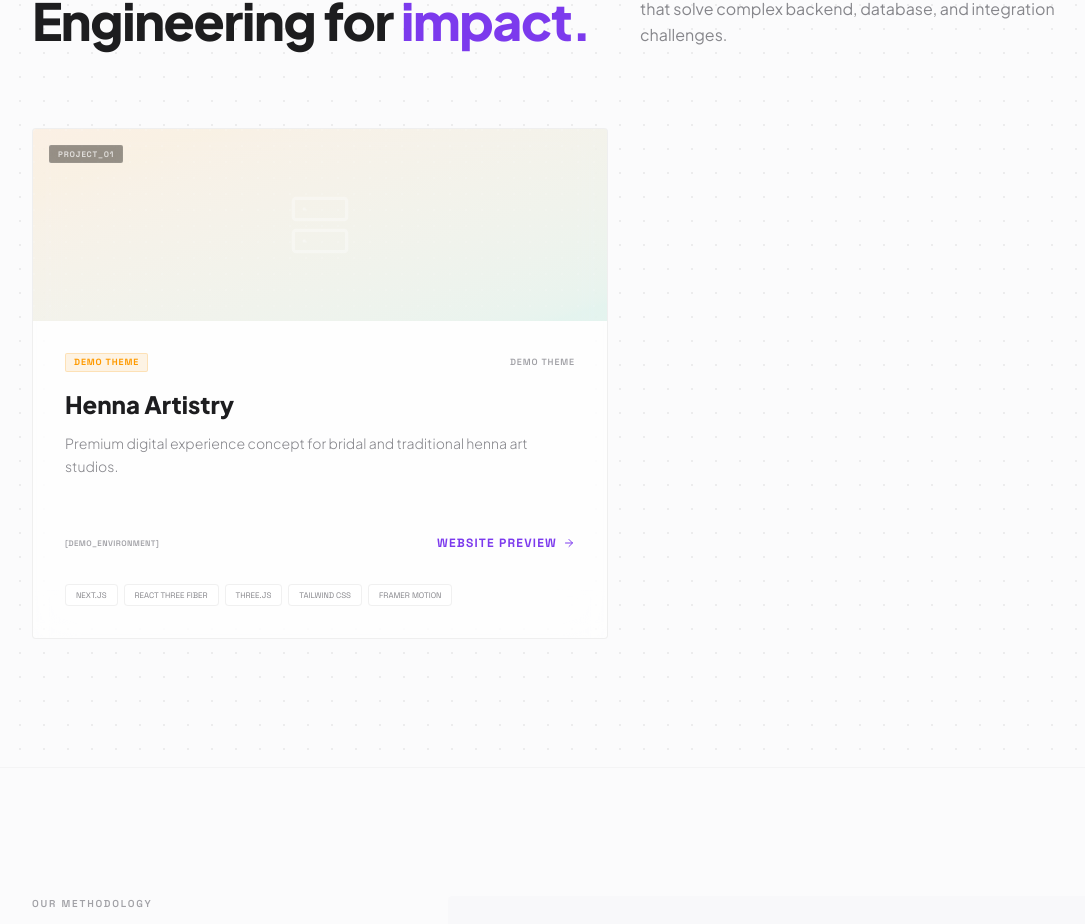
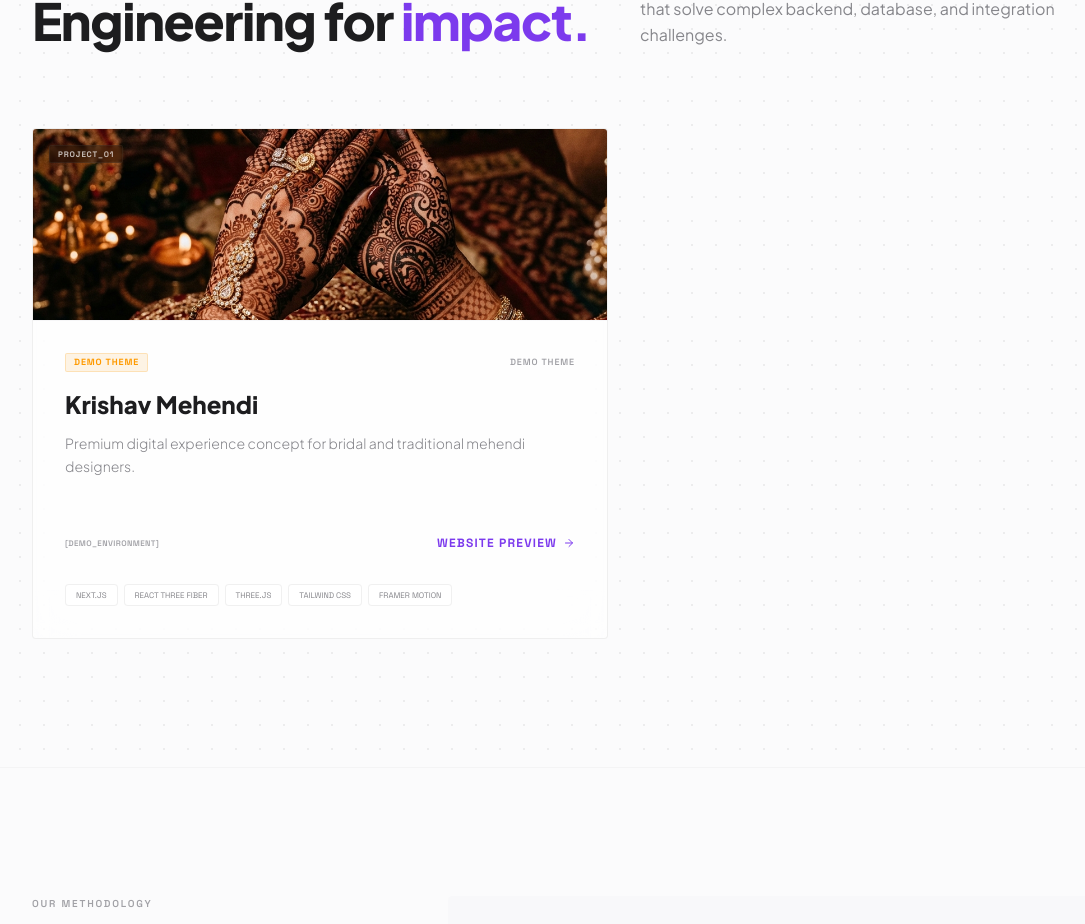
Before and after one commit to dipexplorer/nerqiva-agency-site, a Next.js app: page / in a window 1280 px wide. Shown: the part 2920-3844 px from the top of the page, without its empty margins (16-1101 px from the left). Built offline with nearby package versions, Linux system fonts and the light colour scheme.

Commit message:
feat: revert project name to Krishav Mehendi and direct card preview links to Vercel live URL

```diff
--- a/src/app/work/page.tsx
+++ b/src/app/work/page.tsx
@@ -114,12 +114,9 @@ export default function WorkPage() {
         <div className="section-container mb-32 max-w-5xl">
           {filteredProjects.length > 0 ? (
             <div className="flex flex-col gap-12">
-              {filteredProjects.map((project) => (
-                <Link
-                  key={project.id}
-                  href={`/work/${project.slug}`}
-                  className="group relative glass-panel p-8 md:p-12 block overflow-hidden transition-all duration-300 hover:border-accent/40"
-                >
+              {filteredProjects.map((project) => {
+                const CardContent = () => (
+                  <>
                     <div className={`absolute inset-0 bg-gradient-to-br ${project.gradient} opacity-0 group-hover:opacity-100 transition-opacity duration-500`} />
 
                     <div className="relative z-10 flex flex-col md:flex-row md:items-start justify-between gap-8">
@@ -147,12 +144,33 @@ export default function WorkPage() {
                       </div>
 
                       <div className="flex items-center gap-3 md:mt-2 text-text-primary font-mono text-[10px] uppercase tracking-widest font-bold">
-                      Explore {project.projectType === "demo" ? "Theme" : "Study"}
+                        {project.projectType === "demo" ? "Live Preview" : "Explore Study"}
                         <ArrowRight size={14} className="group-hover:translate-x-2 transition-transform duration-300 text-accent" />
                       </div>
                     </div>
+                  </>
+                );
+
+                return project.projectType === "demo" && project.demoUrl ? (
+                  <a
+                    key={project.id}
+                    href={project.demoUrl}
+                    target="_blank"
+                    rel="noopener noreferrer"
+                    className="group relative glass-panel p-8 md:p-12 block overflow-hidden transition-all duration-300 hover:border-accent/40"
+                  >
+                    <CardContent />
+                  </a>
+                ) : (
+                  <Link
+                    key={project.id}
+                    href={`/work/${project.slug}`}
+                    className="group relative glass-panel p-8 md:p-12 block overflow-hidden transition-all duration-300 hover:border-accent/40"
+                  >
+                    <CardContent />
                   </Link>
-              ))}
+                );
+              })}
             </div>
           ) : (
             /* Elegant Empty State */
--- a/src/components/CaseStudies.tsx
+++ b/src/components/CaseStudies.tsx
@@ -2,6 +2,7 @@
 
 import { motion } from "framer-motion";
 import Link from "next/link";
+import Image from "next/image";
 import { ArrowRight } from "lucide-react";
 import { PROJECTS } from "../data/projects";
 
@@ -43,7 +44,32 @@ export default function CaseStudies() {
               style={{ borderRadius: "4px" }}
             >
               <div>
-                {/* Visual Header / Accent Gradient */}
+                {/* Visual Header / Accent Gradient / Screenshot */}
+                {project.projectType === "demo" && project.demoUrl ? (
+                  <a
+                    href={project.demoUrl}
+                    target="_blank"
+                    rel="noopener noreferrer"
+                    className="w-full h-48 bg-gradient-to-br from-bg-secondary to-bg-primary relative overflow-hidden flex items-center justify-center border-b border-white/5 block"
+                  >
+                    {project.gallery && project.gallery.length > 0 ? (
+                      <Image
+                        src={project.gallery[0]}
+                        alt={project.name}
+                        fill
+                        sizes="(max-w-768px) 100vw, 50vw"
+                        className="object-cover group-hover:scale-[1.03] transition-transform duration-500"
+                        priority
+                      />
+                    ) : (
+                      <div className="absolute inset-0 opacity-15" style={{ backgroundImage: 'radial-gradient(circle at 1px 1px, white 1px, transparent 0)', backgroundSize: '16px 16px' }} />
+                    )}
+                    {/* Top Badge overlay */}
+                    <div className="absolute top-4 left-4 font-mono text-[8px] font-bold uppercase tracking-widest text-white/70 bg-black/40 border border-white/5 px-2 py-0.5 rounded-[2px] backdrop-blur-xs">
+                      PROJECT_{project.number}
+                    </div>
+                  </a>
+                ) : (
                   <div className={`w-full h-48 bg-gradient-to-br ${project.gradient} relative overflow-hidden flex items-center justify-center`}>
                     {/* Decorative Blueprint Graph Grid overlay */}
                     <div className="absolute inset-0 opacity-15 mix-blend-overlay" style={{ backgroundImage: 'radial-gradient(circle at 1px 1px, white 1px, transparent 0)', backgroundSize: '16px 16px' }} />
@@ -61,6 +87,7 @@ export default function CaseStudies() {
                       PROJECT_{project.number}
                     </div>
                   </div>
+                )}
 
               {/* Content Block */}
               <div className="p-8">
@@ -78,9 +105,15 @@ export default function CaseStudies() {
                 </div>
 
                 <h3 className="font-sans font-extrabold text-2xl text-text-primary mb-3 group-hover:text-accent transition-colors duration-200">
+                  {project.projectType === "demo" && project.demoUrl ? (
+                    <a href={project.demoUrl} target="_blank" rel="noopener noreferrer">
+                      {project.name}
+                    </a>
+                  ) : (
                     <Link href={`/work/${project.slug}`}>
                       {project.name}
                     </Link>
+                  )}
                 </h3>
 
                 <p className="text-text-secondary text-sm leading-relaxed mb-6 font-light">
@@ -92,6 +125,17 @@ export default function CaseStudies() {
                   <span className="font-mono text-[8px] text-text-tertiary uppercase tracking-wider font-semibold">
                     [DEMO_ENVIRONMENT]
                   </span>
+                  {project.projectType === "demo" && project.demoUrl ? (
+                    <a
+                      href={project.demoUrl}
+                      target="_blank"
+                      rel="noopener noreferrer"
+                      className="inline-flex items-center gap-1.5 text-xs text-accent hover:text-text-primary font-mono uppercase tracking-widest font-bold transition-colors group/link"
+                    >
+                      Website Preview
+                      <ArrowRight size={12} className="group-hover/link:translate-x-1 transition-transform" />
+                    </a>
+                  ) : (
                     <Link
                       href={`/work/${project.slug}`}
                       className="inline-flex items-center gap-1.5 text-xs text-accent hover:text-text-primary font-mono uppercase tracking-widest font-bold transition-colors group/link"
@@ -99,6 +143,7 @@ export default function CaseStudies() {
                       Website Preview
                       <ArrowRight size={12} className="group-hover/link:translate-x-1 transition-transform" />
                     </Link>
+                  )}
                 </div>
               </div>
             </div>
--- a/src/data/projects.ts
+++ b/src/data/projects.ts
@@ -26,20 +26,20 @@ export interface Project {
 
 export const PROJECTS: Project[] = [
   {
-    id: "hennaartistry",
-    slug: "henna-artistry",
+    id: "krishavmehendi",
+    slug: "krishav-mehendi",
     number: "01",
-    name: "Henna Artistry",
+    name: "Krishav Mehendi",
     projectType: "demo",
     type: "Demo Theme",
     category: "Beauty & Bridal",
-    tagline: "Premium digital experience concept for bridal and traditional henna art studios.",
+    tagline: "Premium digital experience concept for bridal and traditional mehendi designers.",
     challenge: "Traditional beauty and boutique design services often lack digital presence, relying entirely on word-of-mouth or social media channels that don't capture the luxury and artistry of their work. High-end bridal clients expect a digital experience that reflects the same level of attention to detail and heritage as the service itself.",
-    whyItMattered: "A premium interface acts as a digital gallery and direct booking engine. By integrating fine interactive visual pathways, custom WebGL scenes, and WhatsApp reservation routing, Henna Artistry elevates local heritage artistry to a professional commercial grade.",
+    whyItMattered: "A premium interface acts as a digital gallery and direct booking engine. By integrating fine interactive visual pathways, custom WebGL scenes, and WhatsApp reservation routing, Krishav Mehendi elevates local heritage artistry to a professional commercial grade.",
     constraints: [
-      "Must render fast despite 3D WebGL centerpiece rendering",
-      "Mobile-first responsive booking form that auto-fills text fields",
-      "Client-friendly reservation loop utilizing WhatsApp click-to-chat protocols"
+      "Must operate on basic mobile networks (3G/low bandwidth)",
+      "Zero-trust validation of input data",
+      "Must scale to thousands of active queries during peak hours"
     ],
     approach: "We designed a dark-themed canvas featuring custom interactive particle layers and dynamic geometry drawing. By establishing clear visual grids for the art gallery and an integrated WhatsApp reservation form, the template serves as a complete booking tool.",
     architecture: "Next.js App Router using React Three Fiber for WebGL backdrop models, Tailwind CSS for modern layouts, and client-side validation triggers that compile custom WhatsApp reservation links on submission.",
```
Lines whose indentation alone changed are shown as unchanged.
